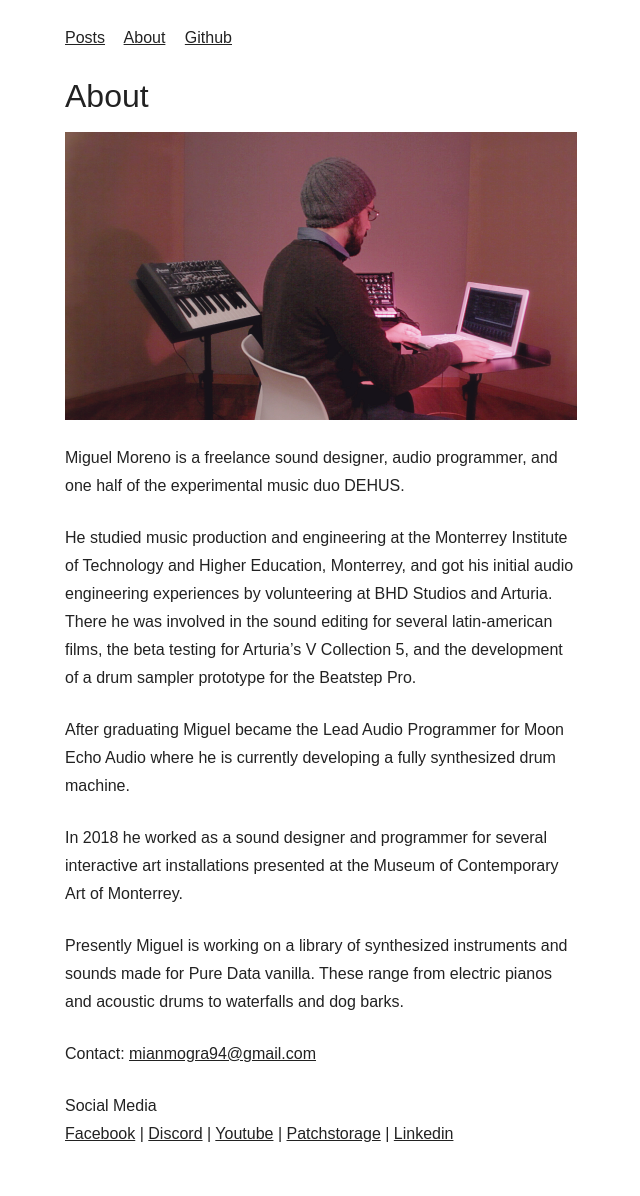
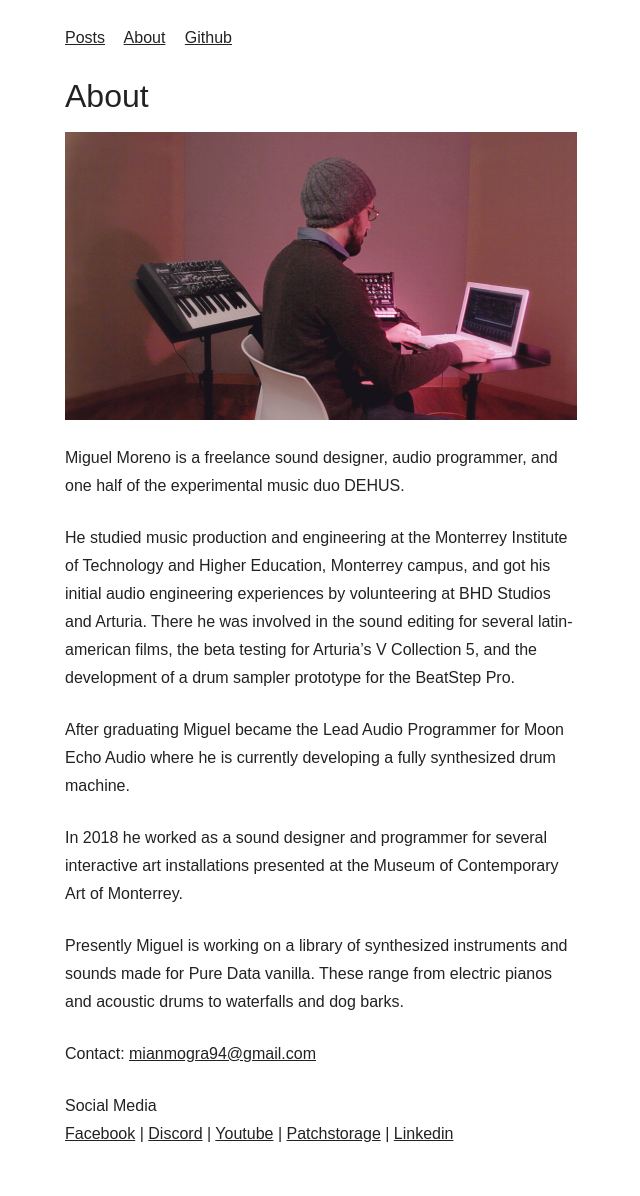
Before and after one commit to MikeMorenoAudio/mikemorenoaudio.github.io, a Jekyll site: the page built from about/index.html, in a window 1280 px wide. Shown: the whole page, without its empty margins (319-959 px from the left). Built offline with Jekyll 4.4.1, drawn with Linux system fonts in a browser that asks for light colours; nearby versions of some CDN libraries; some web fonts are replaced.

Commit message:
Upload Arturia Internship

```diff
--- a/about/index.html
+++ b/about/index.html
@@ -7,7 +7,7 @@
 			<h1>About</h1>
 			<p><img src="https://github.com/MikeMorenoAudio/mikemorenoaudio.github.io/blob/master/assets/about.png?raw=true"></p>
 			<p>Miguel Moreno is a freelance sound designer, audio programmer, and one half of the experimental music duo DEHUS.</p>
-			<p>He studied music production and engineering at the Monterrey Institute of Technology and Higher Education, Monterrey, and got his initial audio engineering experiences by volunteering at BHD Studios and Arturia. There he was involved in the sound editing for several latin-american films, the beta testing for Arturia’s V Collection 5, and the development of a drum sampler prototype for the Beatstep Pro.</p>
+			<p>He studied music production and engineering at the Monterrey Institute of Technology and Higher Education, Monterrey campus, and got his initial audio engineering experiences by volunteering at BHD Studios and Arturia. There he was involved in the sound editing for several latin-american films, the beta testing for Arturia’s V Collection 5, and the development of a drum sampler prototype for the BeatStep Pro.</p>
 			<p>After graduating Miguel became the Lead Audio Programmer for Moon Echo Audio where he is currently developing a fully synthesized drum machine.</p>
 			<p>In 2018 he worked as a sound designer and programmer for several interactive art installations presented at the Museum of Contemporary Art of Monterrey.</p>
 			<p>Presently Miguel is working on a library of synthesized instruments and sounds made for Pure Data vanilla. These range from electric pianos and acoustic drums to waterfalls and dog barks.</p>
```
Also changed, not shown: _posts/2018-06-12-arturia-internship.md (deleted, +0 -11 lines), _posts/2019-08-05-arturia-internship.md (added, +20 -0 lines), assets/images/2019-08-05-arturia-credit.png (added).
